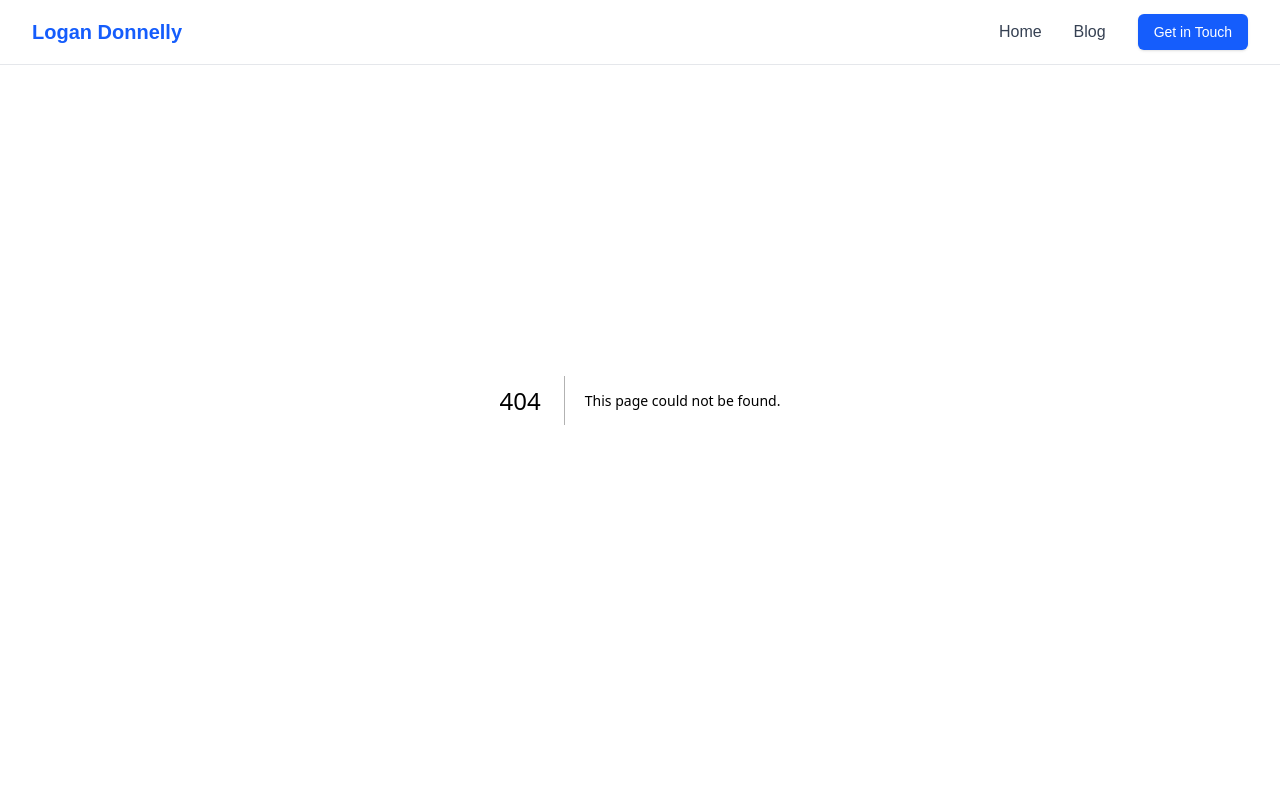
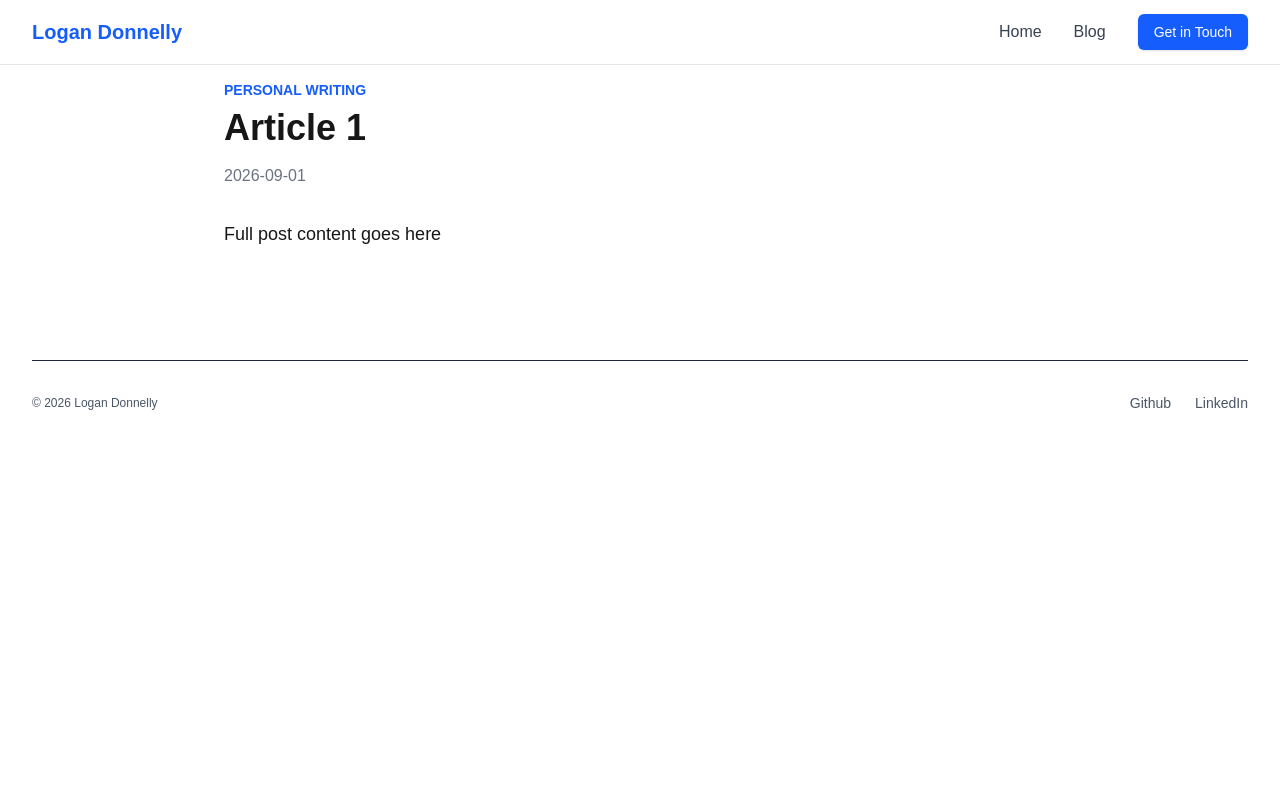
Before and after one commit to LogesDon/personal-site, a Next.js app: page /blog/article-1 in a window 1280 px wide. Before the commit this address had no page. Shown: the top 800 px of the page. Built offline with nearby package versions, Linux system fonts and the light colour scheme.

Commit message:
feat: new page.tsx for blog pages

```diff
--- /dev/null
+++ b/app/blog/[slug]/page.tsx
@@ -0,0 +1,32 @@
+// app/blog/[slug]/page.tsx
+import { notFound } from "next/navigation";
+import { posts } from "@/app/lib/posts";
+
+// 1. Declare the component as async, and wrap params in a Promise type
+export default async function BlogPostPage({
+  params
+}: {
+  params: Promise<{ slug: string }>
+}) {
+
+  // 2. Await the dynamic parameters
+  const resolvedParams = await params;
+
+  // 3. Find the matching static post data
+  const post = posts.find((p) => p.slug === resolvedParams.slug);
+
+  if (!post) {
+    notFound();
+  }
+
+  return (
+    <article className="max-w-4xl mx-auto px-8 pt-20">
+      <p className="text-blue-600 text-sm font-semibold uppercase">{post.category}</p>
+      <h1 className="text-4xl font-bold mt-2 mb-4">{post.title}</h1>
+      <h2 className="text-gray-500 mb-8">{post.date}</h2>
+      <div className="prose text-lg">
+        <p>{post.content}</p>
+      </div>
+    </article>
+  );
+}
```
